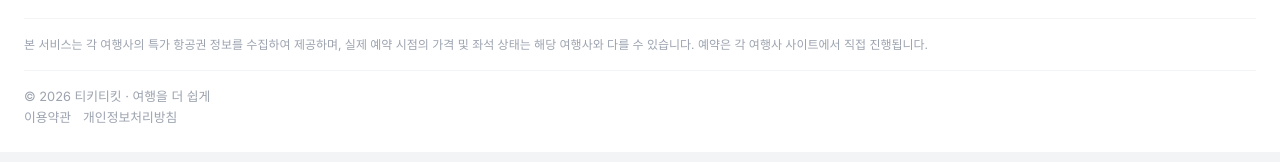
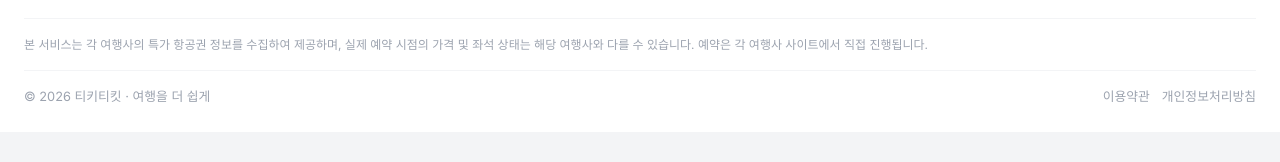
Before and after one commit to uingga/flight, a Next.js app: page / in a window 1280 px wide. Shown: the part 5628-5790 px from the top of the page. Built offline with nearby package versions, Linux system fonts and the light colour scheme; no server answers; a web font is replaced by a local one.

Commit message:
style: 푸터 하단 한 줄 레이아웃 (flex)

```diff
--- a/src/components/Dashboard.module.css
+++ b/src/components/Dashboard.module.css
@@ -1263,6 +1263,11 @@
 }
 
 .footerBottom {
+    display: flex;
+    align-items: center;
+    justify-content: space-between;
+    flex-wrap: wrap;
+    gap: 8px;
     padding-top: 1rem;
     border-top: 1px solid var(--color-border-light);
     font-size: 0.8rem;
```
